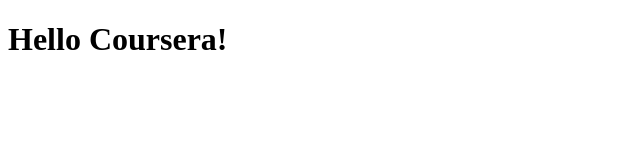
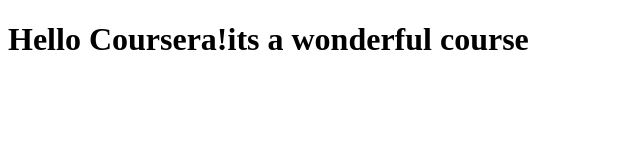
Before and after one commit to shivani-bedi/coursera-test, a plain HTML site: page site/index.html in a window 1280 px wide. Shown: the whole page, without its empty margins (0-640 px from the left). Drawn offline with Linux system fonts and the light colour scheme.

Commit message:
small addition to our content

```diff
--- a/site/index.html
+++ b/site/index.html
@@ -4,6 +4,6 @@
 	<title>Hello Coursera!</title>
 </head>
 <body>
-<h1>Hello Coursera!</h1>
+<h1>Hello Coursera!its a wonderful course</h1>
 </body>
 </html>
```
